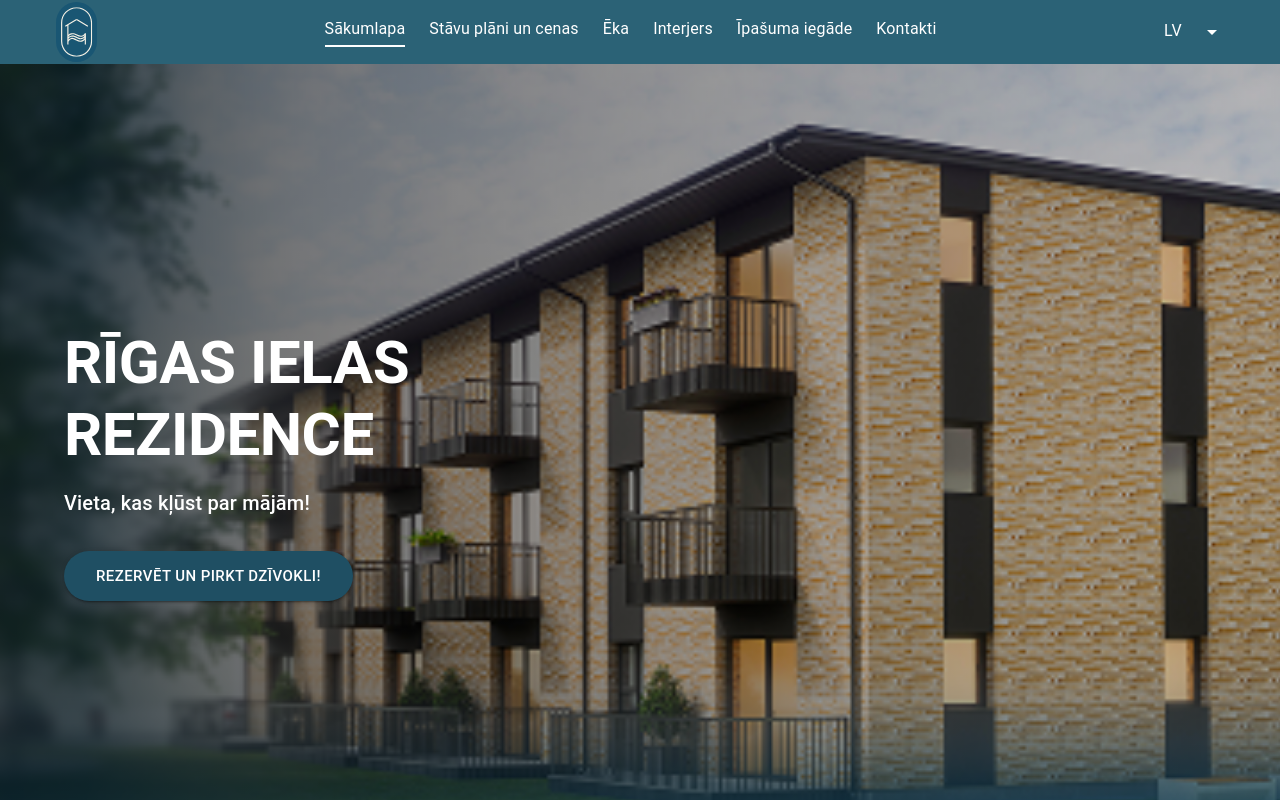
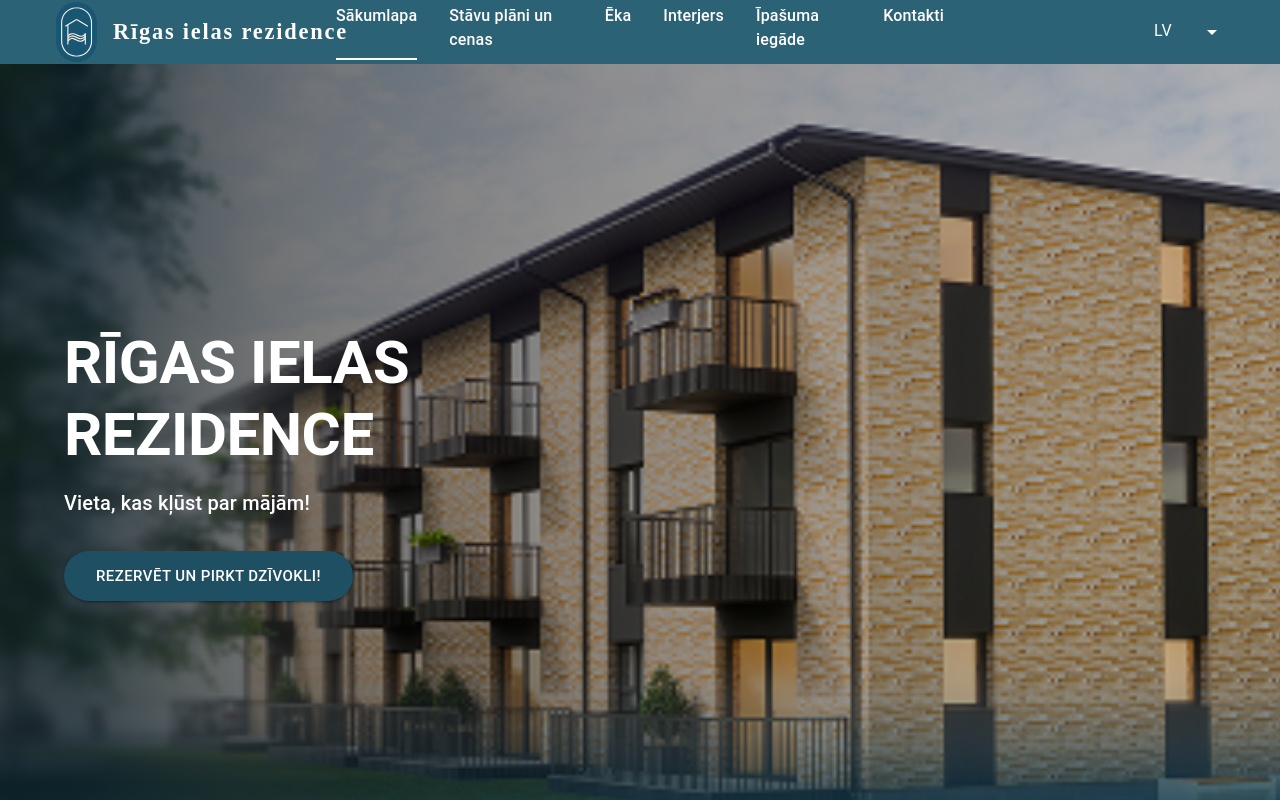
Before and after one commit to Edgars008/real-estate-static-app, a React (Vite) app: page /home in a window 1280 px wide. Shown: the top 800 px of the page. Built offline with nearby package versions, Linux system fonts and the light colour scheme.

Commit message:
Fix nav bar layout

```diff
--- a/src/components/Navbar.tsx
+++ b/src/components/Navbar.tsx
@@ -7,6 +7,7 @@ import {
   MenuItem,
   Select,
   type SelectChangeEvent,
+  Typography,
 } from "@mui/material";
 import { NavLink } from "react-router-dom";
 import { translations, type Language } from "../config/translations";
@@ -17,40 +18,90 @@ interface NavbarProps {
   setLanguage: React.Dispatch<React.SetStateAction<Language>>;
 }
 
+const APP_TITLE = "Rīgas ielas rezidence";
+
 const Navbar: React.FC<NavbarProps> = ({ language, setLanguage }) => {
   const t = translations[language];
 
-  return (
-    <>
-      <AppBar
-        position="fixed"
-        sx={{ backgroundColor: "#2b6276", px: 4, zIndex: (theme) => theme.zIndex.drawer + 1 }}
-        elevation={0}
-      >
-        <Toolbar sx={{ display: "flex", justifyContent: "space-between" }}>
-          {/* Logo */}
-          <Box display="flex" alignItems="center">
-            <Box component="img" src={logo} alt="Logo" sx={{ height: 60 }} />
-          </Box>
-
-          {/* Navigation Links */}
-          <Box display="flex" gap={3}>
-            {[
+  const navLinks = [
     { path: "/home", label: t.home },
     { path: "/floor-plans", label: t.floorPlans },
     { path: "/building", label: t.building },
     { path: "/interior", label: t.interior },
     { path: "/property", label: t.property },
     { path: "/contact", label: t.contact },
-            ].map((link) => (
+  ];
+
+  return (
+    <>
+      <AppBar
+        position="fixed"
+        elevation={0}
+        sx={{
+          backgroundColor: "#2b6276",
+          px: 4,
+        }}
+      >
+        <Toolbar
+          sx={{
+            display: "flex",
+            alignItems: "center",
+            minHeight: 80,
+            position: "relative",
+          }}
+        >
+          {/* LEFT — Logo + Title */}
+          <Box
+            sx={{
+              display: "flex",
+              alignItems: "center",
+              gap: 2,
+              flex: 1,
+            }}
+          >
+            <Box
+              component="img"
+              src={logo}
+              alt="Logo"
+              sx={{ height: 60 }}
+            />
+
+            <Typography
+              sx={{
+                color: "white",
+                fontFamily: "'Playfair Display', serif",
+                fontWeight: 600,
+                fontSize: "1.4rem",
+                letterSpacing: "0.08em",
+              }}
+            >
+              {APP_TITLE}
+            </Typography>
+          </Box>
+
+          {/* CENTER — Perfectly Centered Navigation */}
+          <Box
+            sx={{
+              position: "absolute",
+              left: "50%",
+              transform: "translateX(-50%)",
+              display: "flex",
+              gap: 4,
+            }}
+          >
+            {navLinks.map((link) => (
               <NavLink
                 key={link.path}
                 to={link.path}
                 style={({ isActive }) => ({
                   color: "white",
-                  borderBottom: isActive ? "2px solid white" : "none",
                   textDecoration: "none",
-                  paddingBottom: 4,
+                  paddingBottom: 6,
+                  borderBottom: isActive
+                    ? "2px solid white"
+                    : "2px solid transparent",
+                  transition: "border-color 0.3s ease",
+                  fontWeight: 500,
                 })}
               >
                 {link.label}
@@ -58,7 +109,14 @@ const Navbar: React.FC<NavbarProps> = ({ language, setLanguage }) => {
             ))}
           </Box>
 
-          {/* Language Switch */}
+          {/* RIGHT — Language Switch */}
+          <Box
+            sx={{
+              display: "flex",
+              justifyContent: "flex-end",
+              flex: 1,
+            }}
+          >
             <FormControl size="small" variant="standard">
               <Select
                 value={language}
@@ -69,7 +127,7 @@ const Navbar: React.FC<NavbarProps> = ({ language, setLanguage }) => {
                 sx={{
                   color: "white",
                   "& .MuiSvgIcon-root": { color: "white" },
-                minWidth: 60,
+                  minWidth: 70,
                 }}
               >
                 <MenuItem value="lv" disabled={language === "lv"}>
@@ -83,11 +141,12 @@ const Navbar: React.FC<NavbarProps> = ({ language, setLanguage }) => {
                 </MenuItem>
               </Select>
             </FormControl>
+          </Box>
         </Toolbar>
       </AppBar>
 
-      {/* Spacer so content doesn't hide behind fixed AppBar */}
-      <Toolbar />
+      {/* Spacer */}
+      <Toolbar sx={{ minHeight: 80 }} />
     </>
   );
 };
```
Lines whose indentation alone changed are shown as unchanged.
